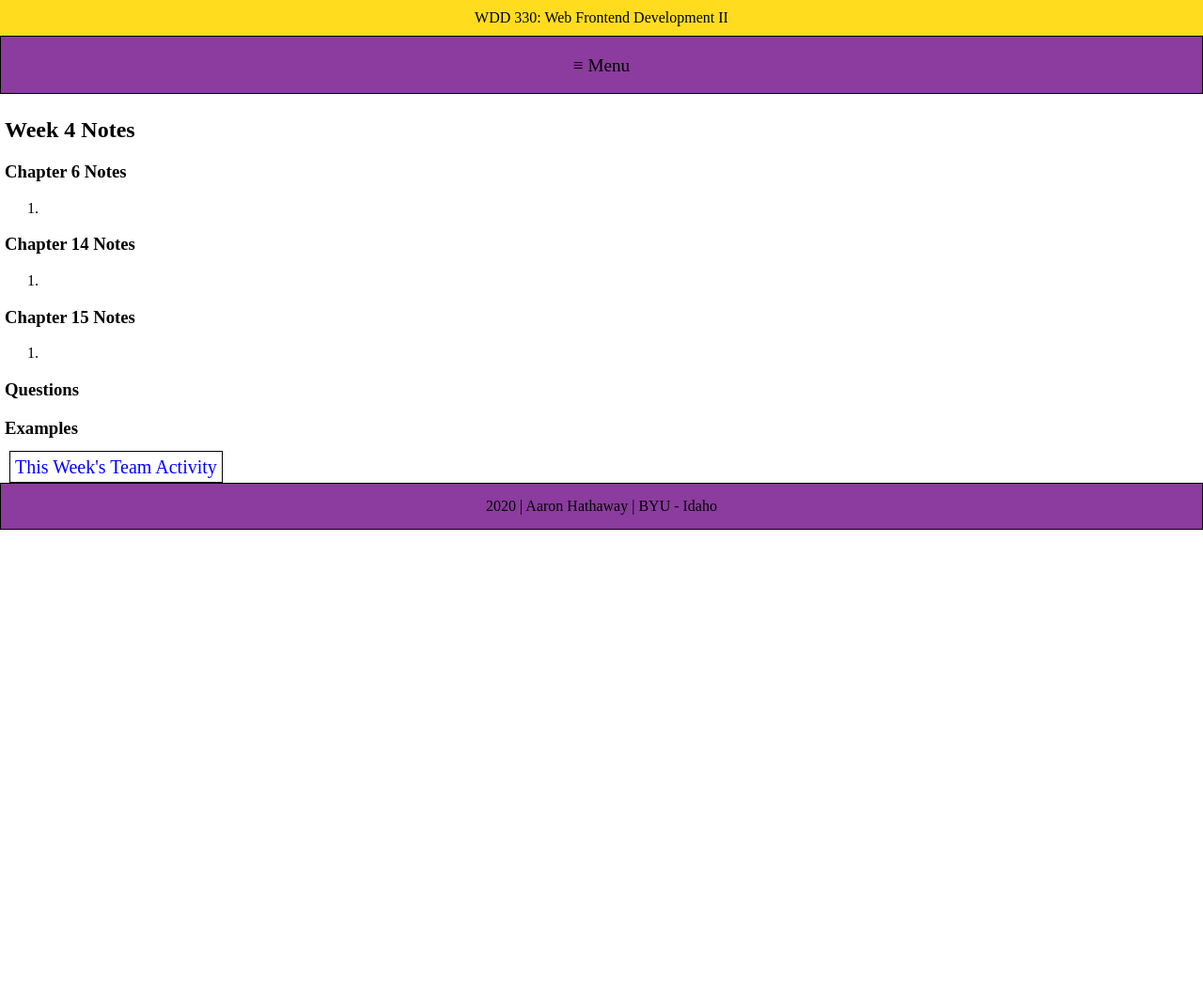
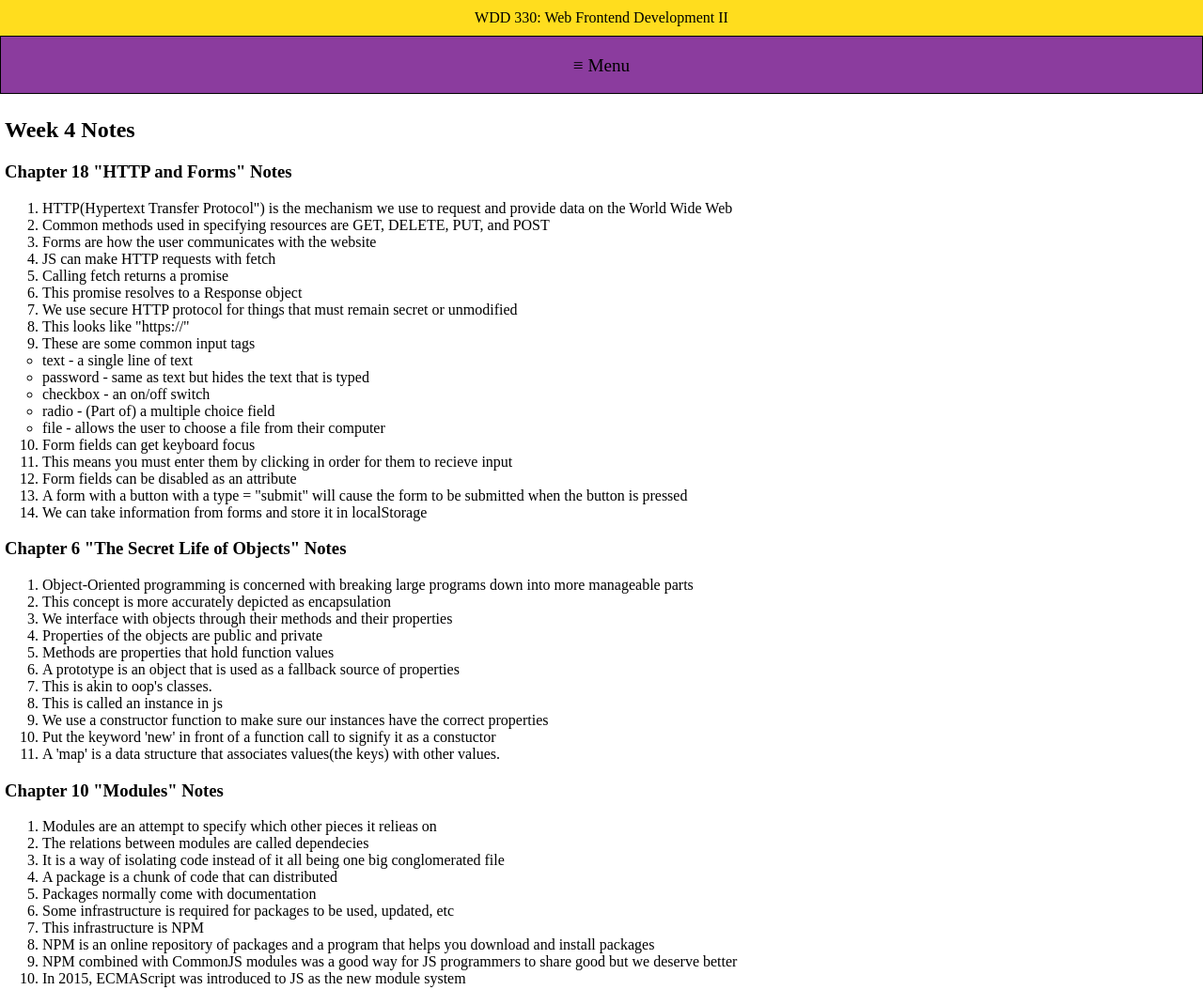
Before and after one commit to aaronhathaway1/WDD330, a plain HTML site: page week04/index.html in a window 1280 px wide. Shown: the top 1054 px of the page at 94% size. Before the commit the page ends 800 px from the top, so only its background shows below. Drawn offline with Linux system fonts and the light colour scheme.

Commit message:
week 4 notes

```diff
--- a/week04/index.html
+++ b/week04/index.html
@@ -31,19 +31,59 @@
     <main>
         <h2>Week 4 Notes</h2>
         <section>
-            <h3>Chapter 6 Notes</h3>
+            <h3>Chapter 18 "HTTP and Forms" Notes</h3>
             <ol>
-                <li></li>
+                <li>HTTP(Hypertext Transfer Protocol") is the mechanism we use to request and provide data on the World Wide Web</li>
+                <li>Common methods used in specifying resources are GET, DELETE, PUT, and POST</li>
+                <li>Forms are how the user communicates with the website</li>
+                <li>JS can make HTTP requests with fetch</li>
+                <li>Calling fetch returns a promise</li>
+                <li>This promise resolves to a Response object</li>
+                <li>We use secure HTTP protocol for things that must remain secret or unmodified</li>
+                <li>This looks like "https://"</li>
+                <li>These are some common input tags
+                    <ul>
+                        <li>text - a single line of text</li>
+                        <li>password - same as text but hides the text that is typed</li>
+                        <li>checkbox - an on/off switch</li>
+                        <li>radio - (Part of) a multiple choice field</li>
+                        <li>file - allows the user to choose a file from their computer</li>
+                    </ul>
+                </li>
+                <li>Form fields can get keyboard focus</li>
+                <li>This means you must enter them by clicking in order for them to recieve input</li>
+                <li>Form fields can be disabled as an attribute</li>
+                <li>A form with a button with a type = "submit" will cause the form to be submitted when the button is pressed</li>
+                <li>We can take information from forms and store it in localStorage</li>
             </ol>
 
-            <h3>Chapter 14 Notes</h3>
+            <h3>Chapter 6 "The Secret Life of Objects" Notes</h3>
             <ol>
-                <li></li>
+                <li>Object-Oriented programming is concerned with breaking large programs down into more manageable parts</li>
+                <li>This concept is more accurately depicted as encapsulation</li>
+                <li>We interface with objects through their methods and their properties</li>
+                <li>Properties of the objects are public and private</li>
+                <li>Methods are properties that hold function values</li>
+                <li>A prototype is an object that is used as a fallback source of properties</li>
+                <li>This is akin to oop's classes.</li>
+                <li>This is called an instance in js</li>
+                <li>We use a constructor function to make sure our instances have the correct properties</li>
+                <li>Put the keyword 'new' in front of a function call to signify it as a constuctor</li>
+                <li>A 'map' is a data structure that associates values(the keys) with other values.</li>
             </ol>
 
-            <h3>Chapter 15 Notes</h3>
+            <h3>Chapter 10 "Modules" Notes</h3>
             <ol>
-                <li></li>
+                <li>Modules are an attempt to specify which other pieces it relieas on</li>
+                <li>The relations between modules are called dependecies</li>
+                <li>It is a way of isolating code instead of it all being one big conglomerated file</li>
+                <li>A package is a chunk of code that can distributed</li>
+                <li>Packages normally come with documentation</li>
+                <li>Some infrastructure is required for packages to be used, updated, etc</li>
+                <li>This infrastructure is NPM</li>
+                <li>NPM is an online repository of packages and a program that helps you download and install packages</li>
+                <li>NPM combined with CommonJS modules was a good way for JS programmers to share good but we deserve better</li>
+                <li>In 2015, ECMAScript was introduced to JS as the new module system</li>
             </ol>
         </section>
 
@@ -67,5 +107,6 @@
     </footer>
 
     <script src="scripts/menuToggle.js"></script>
+    <script src="scripts/week4.js"></script>
 </body>
 </html>
```
Also changed, not shown: week05/index.html (+1 -11 lines), week07/index.html (+1 -11 lines), week04/scripts/week1.js (deleted), week04/scripts/week4.js (added).
